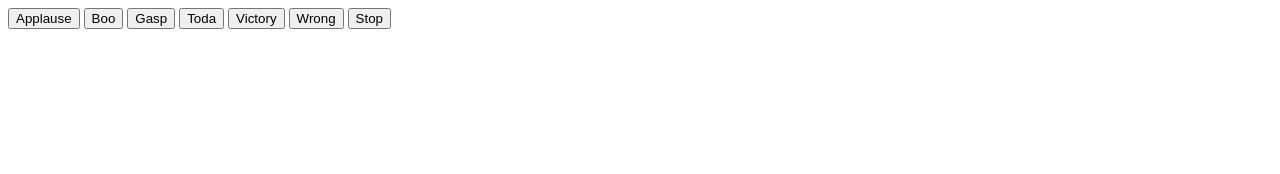
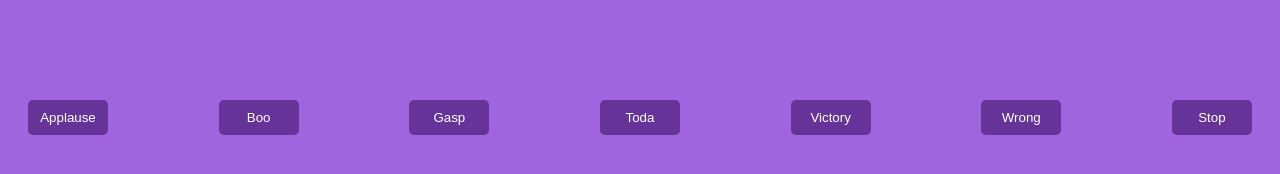
Before and after one commit to acciojob/Soundbar-Karansayambar, a website: page main.html in a window 1280 px wide. Drawn offline with Linux system fonts and the light colour scheme.

Commit message:
created a submission

```diff
--- a/script.js
+++ b/script.js
@@ -1,11 +1,6 @@
 //your JS code here. If required.
 function playSound(sound) {
     const audio = new Audio(`sounds/${sound}`);
-    audio.play();
-}
-
-function playMusic(music) {
-    const audio = new Audio(`sounds/${music}`);
     audio.play();
 }
 
--- a/styles.css
+++ b/styles.css
@@ -1 +1,18 @@
 /*  your css code here. If applicable */
+body{
+	background-color:rgb(161,100,223);
+}
+#buttons{
+	display:flex;
+	align-item:center;
+	justify-content:space-between;
+	margin:100px 20px;
+}
+button{
+	background-color:rgb(102,51,153);
+	color:white;
+	padding:10px;
+	border-radius:5px;
+	border:none;
+	width:80px;
+}
```
